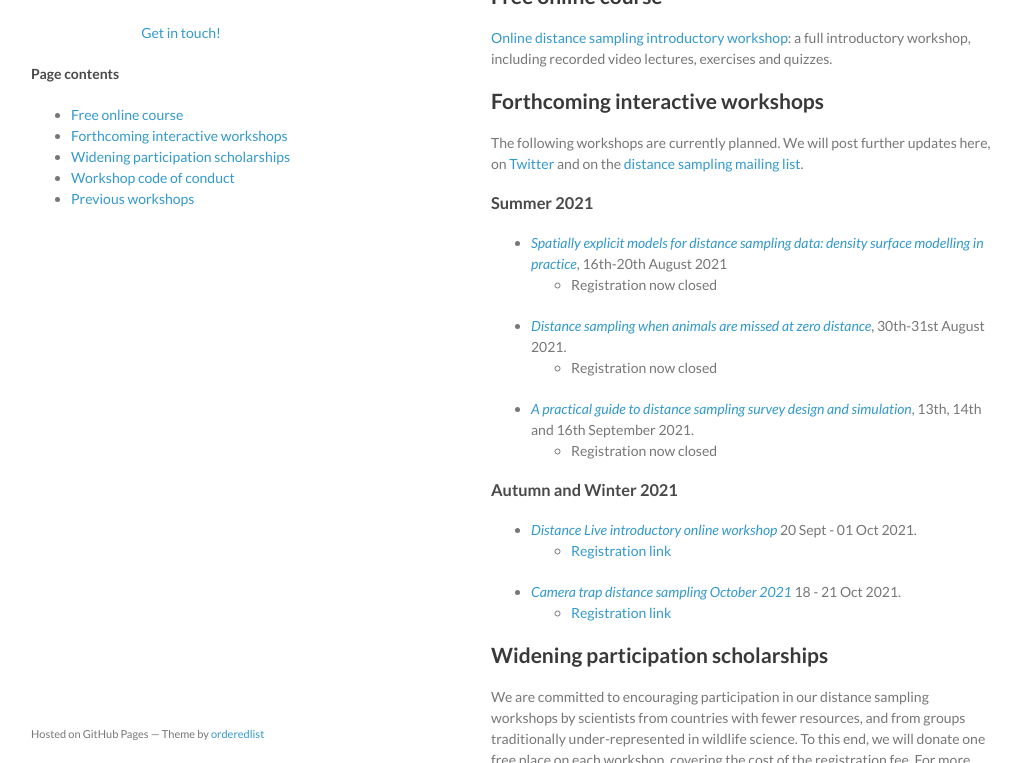
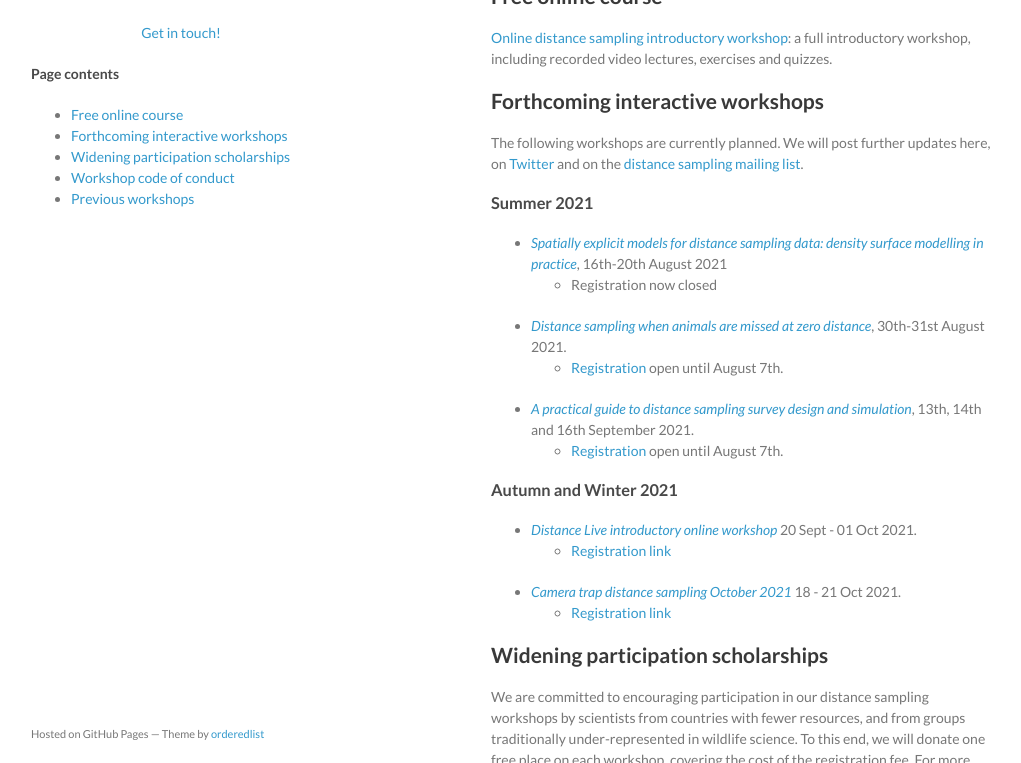
Before and after one commit to distanceworkshops/distanceworkshops.github.io, a Jekyll site: the page built from index.md, in a window 1280 px wide and 900 px high, cut to the strip 137-900 px from the top of the window. Shown: the whole strip, without its empty margins (129-1150 px from the left). Built offline with Jekyll 4.4.1, drawn with Linux system fonts in a browser that asks for light colours.

Commit message:
Re-open registration

```diff
--- a/index.md
+++ b/index.md
@@ -22,9 +22,9 @@ The following workshops are currently planned.  We will post further updates her
 - [*Spatially explicit models for distance sampling data: density surface modelling in practice*](online-dsm-2021/), 16th-20th August 2021
   - Registration now closed
 - [*Distance sampling when animals are missed at zero distance*](mrds-aug-2021), 30th-31st August 2021.
-  - Registration now closed
+  - [Registration](https://onlineshop.st-andrews.ac.uk/conferences-and-events/events/creem/online-workshop-distance-sampling-when-animals-are-missed-at-zero-distance-30th-31st-august-2021) open until August 7th.
 - [*A practical guide to distance sampling survey design and simulation*](design-sept-2021), 13th, 14th and 16th September 2021.
-  - Registration now closed
+  - [Registration](https://onlineshop.st-andrews.ac.uk/conferences-and-events/events/creem/online-workshop-a-practical-guide-to-distance-sampling-survey-design-simulation-13th16th-sept-21) open until August 7th.
 
 ### Autumn and Winter 2021
 
```
